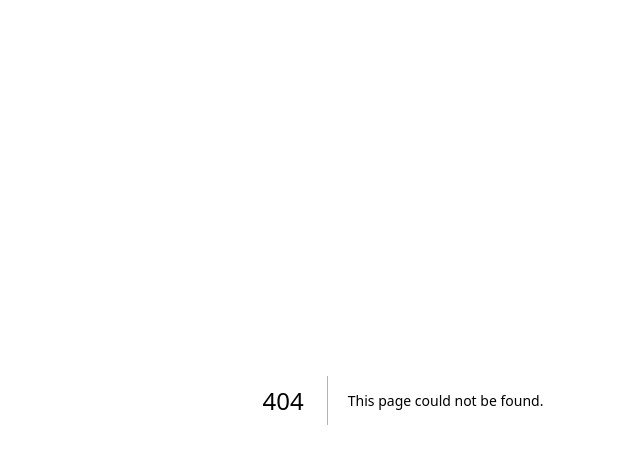
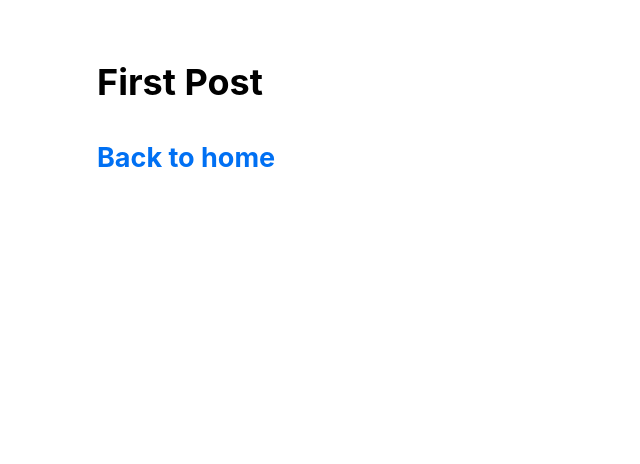
Before and after one commit to qinzehua/next.js-Learning, a Next.js app: page /posts/first-post in a window 1280 px wide. Before the commit this address had no page. Shown: the top 464 px of the page, without its empty margins (237-877 px from the left). Built offline with nearby package versions, Linux system fonts and the light colour scheme.

Commit message:
css modules

```diff
--- /dev/null
+++ b/components/layout.js
@@ -0,0 +1,5 @@
+import styles from "./layout.module.css";
+
+export default function Layout({ children }) {
+  return <div className={styles.container}>{children}</div>;
+}
--- /dev/null
+++ b/components/layout.module.css
@@ -0,0 +1,5 @@
+.container {
+    max-width: 36rem;
+    padding: 0 1rem;
+    margin: 3rem auto 6rem;
+}
--- /dev/null
+++ b/pages/_app.js
@@ -0,0 +1,5 @@
+import "../styles/globals.css";
+
+export default function App({ Component, pageProps }) {
+  return <Component {...pageProps} />;
+}
--- /dev/null
+++ b/pages/posts/first-post.js
@@ -0,0 +1,18 @@
+import Link from "next/link";
+import Head from "next/head";
+import Layout from "../../components/layout";
+
+export default function FirstPost() {
+  return (
+    <Layout>
+      {" "}
+      <Head>
+        <title>First Post</title>
+      </Head>
+      <h1>First Post</h1>
+      <h2>
+        <Link href="/">Back to home</Link>
+      </h2>
+    </Layout>
+  );
+}
--- a/styles/globals.css
+++ b/styles/globals.css
@@ -2,37 +2,26 @@
 body {
   padding: 0;
   margin: 0;
-  font-family: Inter, -apple-system, BlinkMacSystemFont, Segoe UI, Roboto,
-    Oxygen, Ubuntu, Cantarell, Fira Sans, Droid Sans, Helvetica Neue, sans-serif;
-}
-
-a {
-  color: inherit;
-  text-decoration: none;
+  font-family: -apple-system, BlinkMacSystemFont, Segoe UI, Roboto, Oxygen, Ubuntu,
+    Cantarell, Fira Sans, Droid Sans, Helvetica Neue, sans-serif;
+  line-height: 1.6;
+  font-size: 18px;
 }
 
 * {
   box-sizing: border-box;
 }
 
+a {
+  color: #0070f3;
+  text-decoration: none;
+}
+
+a:hover {
+  text-decoration: underline;
+}
+
 img {
   max-width: 100%;
-  height: auto;
+  display: block;
 }
-
-h1,
-h2,
-p,
-ul {
-  margin: 0;
-}
-
-ul {
-  padding: 0;
-  list-style: none;
-}
-
-button {
-  padding: 0.5rem 1rem;
-  font-weight: bold;
-}
```
Also changed, not shown: pages/index.js (+9 -5 lines), styles/Home.module.css (line endings or trailing spaces).
